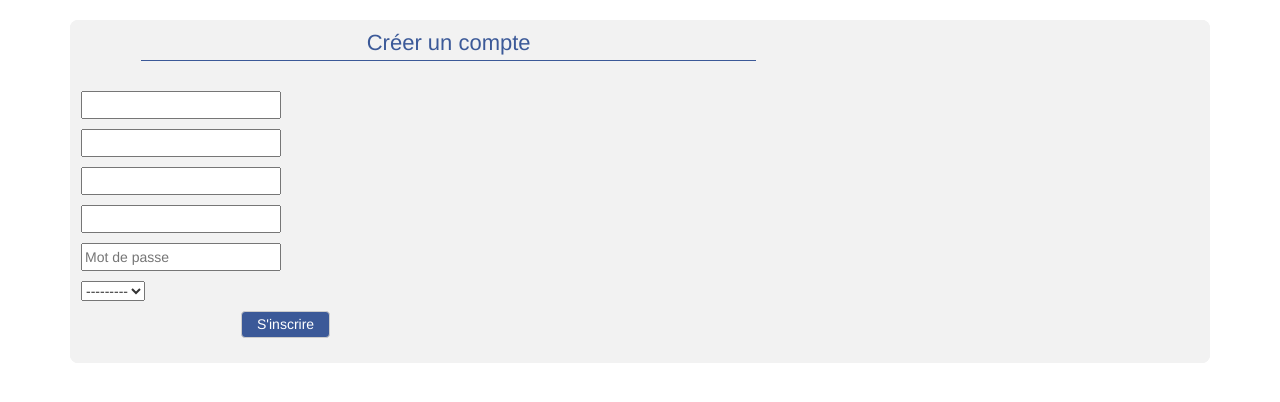
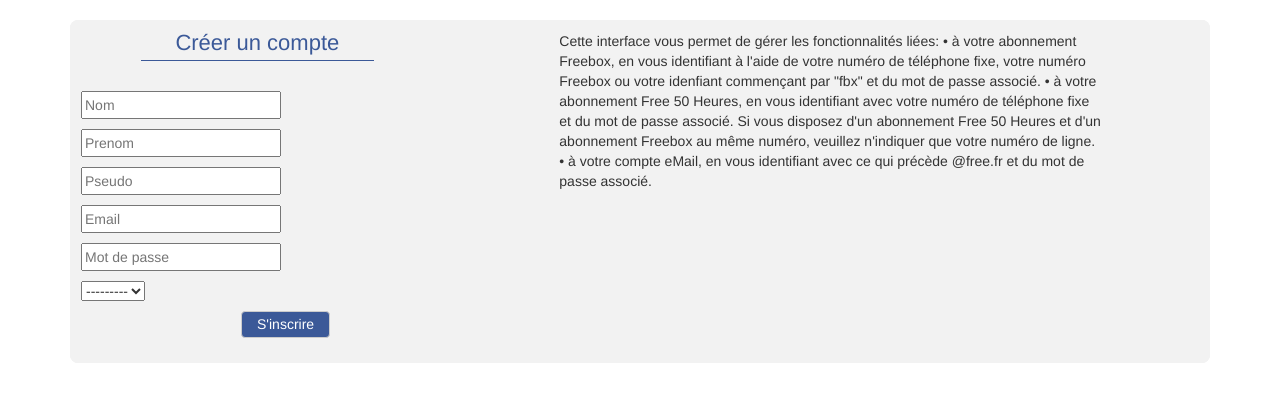
Before and after one commit to ejoinel/MonBacho, a Django app: page /register in a window 1280 px wide. Shown: the part 52-454 px from the top of the page. Run offline with Django 3.2, Linux system fonts and the light colour scheme; data that the repository does not hold is empty; some libraries are stand-ins or nearby versions.

Commit message:
resgister ok
J’ai fini la partie enregistrement, il reste à la peaufiner avec une
bannière de succès par exemple, et gérerr les erreurs

```diff
--- a/MonBacho/forms.py
+++ b/MonBacho/forms.py
@@ -9,10 +9,10 @@
 class LoginForm( forms.Form ):
 
     email = forms.EmailField( label=FORM_PROPERTIES.FORM_EMAIL,
-                             max_length=30, widget=forms.EmailInput )
+                              max_length=30, widget=forms.EmailInput )
 
     password = forms.CharField( label=FORM_PROPERTIES.FORM_PASSWORD,
-                               widget=forms.PasswordInput, max_length=30 )
+                                widget=forms.PasswordInput, max_length=30 )
 
     def clean( self ):
         cleaned_data = super ( LoginForm, self ).clean()
@@ -43,4 +43,3 @@
     class Meta:
         model = user
         exclude = ( 'phone_number', 'birth_date', 'sex', )
-        #fields = "__all__"
--- a/MonBacho/models.py
+++ b/MonBacho/models.py
@@ -1,6 +1,7 @@
 #-*- coding: utf-8 -*-
 
 from django.db import models
+from django.template.defaultfilters import default
 
 
 PERSON_SEX_CHOISE = (
@@ -50,13 +51,13 @@
         db_table = 'user'
 
     sex = models.IntegerField( choices=PERSON_SEX_CHOISE, default=0 )
-    name = models.CharField( max_length=30, default=None )
-    lastname = models.CharField( max_length=30, default=None )
+    name = models.CharField( max_length=30 )
+    lastname = models.CharField( max_length=30 )
     nickname = models.CharField( max_length=30 )
-    birth_date = models.DateField()
-    mail = models.EmailField()
-    phone_number = models.CharField( max_length=20, default=None )
-    password = models.CharField( max_length=32 )
+    birth_date = models.DateField( default=None, blank=True, null=True )
+    mail = models.EmailField( max_length=30 )
+    phone_number = models.CharField( max_length=20, blank=True, null=True )
+    password = models.CharField( max_length=30 )
     school = models.ForeignKey( school )
 
     def __unicode__( self ):
--- a/MonBacho/static/css/style.css
+++ b/MonBacho/static/css/style.css
@@ -1,3 +1,12 @@
+
+body#loginPage section#content {
+	position: absolute;
+	top: 150px;
+	left: 50%;
+	width: 500px;
+	margin: 0 0 0 -550px;
+	padding: 0;
+}
 
 body#loginPage section#content {
 	position: absolute;
--- a/MonBacho/templates/base.html
+++ b/MonBacho/templates/base.html
@@ -21,6 +21,10 @@
 	    	$(document).ready(function(){
 		        $("#id_password").attr('placeholder', 'Mot de passe');
 		        $("#id_email").attr('placeholder', 'Email');
+		        $("#id_name").attr('placeholder', 'Nom');
+		        $("#id_lastname").attr('placeholder', 'Prenom');
+		        $("#id_nickname").attr('placeholder', 'Pseudo');
+		        $("#id_mail").attr('placeholder', 'Email');
 	    	});
     	</script>
 	</body>
--- a/MonBacho/templates/register.html
+++ b/MonBacho/templates/register.html
@@ -7,11 +7,11 @@
 <div class="container">
     <fieldset class="fieldset">
     <div class="row">
-        <div class="col-md-8">
+        <div class="col-md-4">
             <h1>Créer un compte</h1>
             <div class="tab-content">
-                <div id="#sectionLogin" class="tab-pane fade in active">
-                    <form class="form-horizontal" action="login" method="post">{% csrf_token %}
+                <div id="#sectionRegister" class="tab-pane fade in active">
+                    <form class="form-horizontal" action="register" method="post">{% csrf_token %}
                         {{form.as_p}}
                         <p>
                             <input type="submit" value="S'inscrire" class="btn btn-default"/>
@@ -20,6 +20,15 @@
                 </div>
             </div>
         </div>
+        <div class="col-md-6 col-md-offset-1">
+            <p>Cette interface vous permet de gérer les fonctionnalités liées:
+•
+à votre abonnement Freebox, en vous identifiant à l'aide de votre numéro de téléphone fixe, votre numéro Freebox ou votre idenfiant commençant par "fbx" et du mot de passe associé.
+•
+à votre abonnement Free 50 Heures, en vous identifiant avec votre numéro de téléphone fixe et du mot de passe associé. Si vous disposez d'un abonnement Free 50 Heures et d'un abonnement Freebox au même numéro, veuillez n'indiquer que votre numéro de ligne.
+•
+à votre compte eMail, en vous identifiant avec ce qui précède @free.fr et du mot de passe associé.</p>
+        </div>
     </div>
     </fieldset>
 </div>
--- a/MonBacho/views.py
+++ b/MonBacho/views.py
@@ -33,16 +33,17 @@
 
 def register( request ):
 
-    if len( request.GET ) < 0:
-        form = CreateUserForm( request.GET )
+    if ( request.method == "POST" ):
+        form = CreateUserForm( request.POST )
         c = {'form': form}
         if form.is_valid():
             form.save( commit=True )
-            return HttpResponseRedirect( '/register' )
+            return HttpResponseRedirect( '/login' )
         else:
             return render_to_response( 'register.html', c,
                                        context_instance=RequestContext( request ) )
 
     else:
         form = CreateUserForm()
-        return render_to_response ( 'register.html', {'form': form} )
+        c = {'form': form}
+        return render_to_response( 'register.html', c, context_instance=RequestContext( request ) )
```
Also changed, not shown: MonBacho/templates/login.html (+5 -23 lines).
